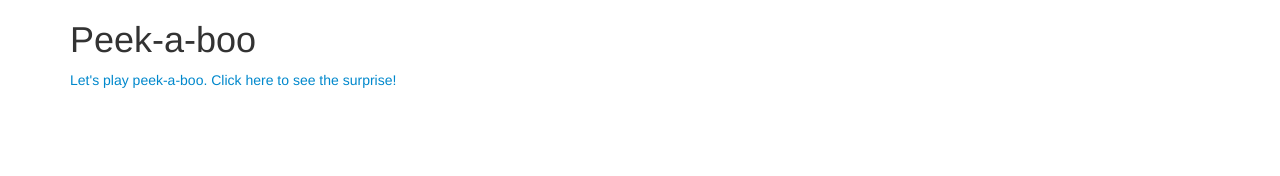
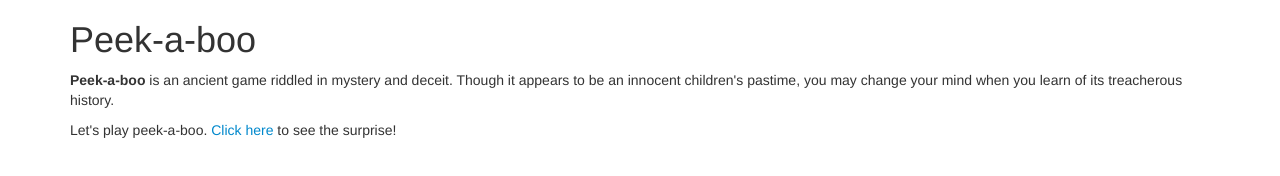
Before and after one commit to BatesColin/jQuery-intro, a plain HTML site: page peek-a-boo.html in a window 1280 px wide. Drawn offline with Linux system fonts and the light colour scheme.

Commit message:
Add JS and CSS to handle clicking on blue underlined text to toggle a picture of a walrus, and the text being displayed.

```diff
--- a/css/styles.css
+++ b/css/styles.css
@@ -1,12 +1,12 @@
 img {
     display: none;
 }
-p {
+.clickable {
   cursor: pointer;
   color: #0088cc;
 }
 
-p:hover {
+.clickable:hover {
   text-decoration: underline;
 }
 
--- a/js/scripts.js
+++ b/js/scripts.js
@@ -1,6 +1,6 @@
 $(document).ready(function() {
 
-  $("p").click(function() {
+  $(".clickable").click(function() {
     $(".walrus-showing").toggle();
     $(".walrus-hidden").toggle();
 });
--- a/peek-a-boo.html
+++ b/peek-a-boo.html
@@ -12,12 +12,16 @@
     <div class="container">
       <h1>Peek-a-boo</h1>
 
+    <p><strong>Peek-a-boo</strong> is an ancient game riddled in mystery and
+      deceit. Though it appears to be an innocent children's pastime, you may
+      change your mind when you learn of its treacherous history.</p>
+
       <div class="walrus-hidden">
-      <p>Let's play peek-a-boo. Click here to see the surprise!</p>
+      <p>Let's play peek-a-boo. <span class="clickable">Click here</span> to see the surprise!</p>
     </div>
 
     <div class="walrus-showing">
-      <p>What a cute walrus! Click here to hide her again.</p>
+      <p>What a cute walrus! <span class="clickable">Click here</span>  to hide her again.</p>
       <img src="imgs/walrus.jpg">
     </div>
     </div>
```
